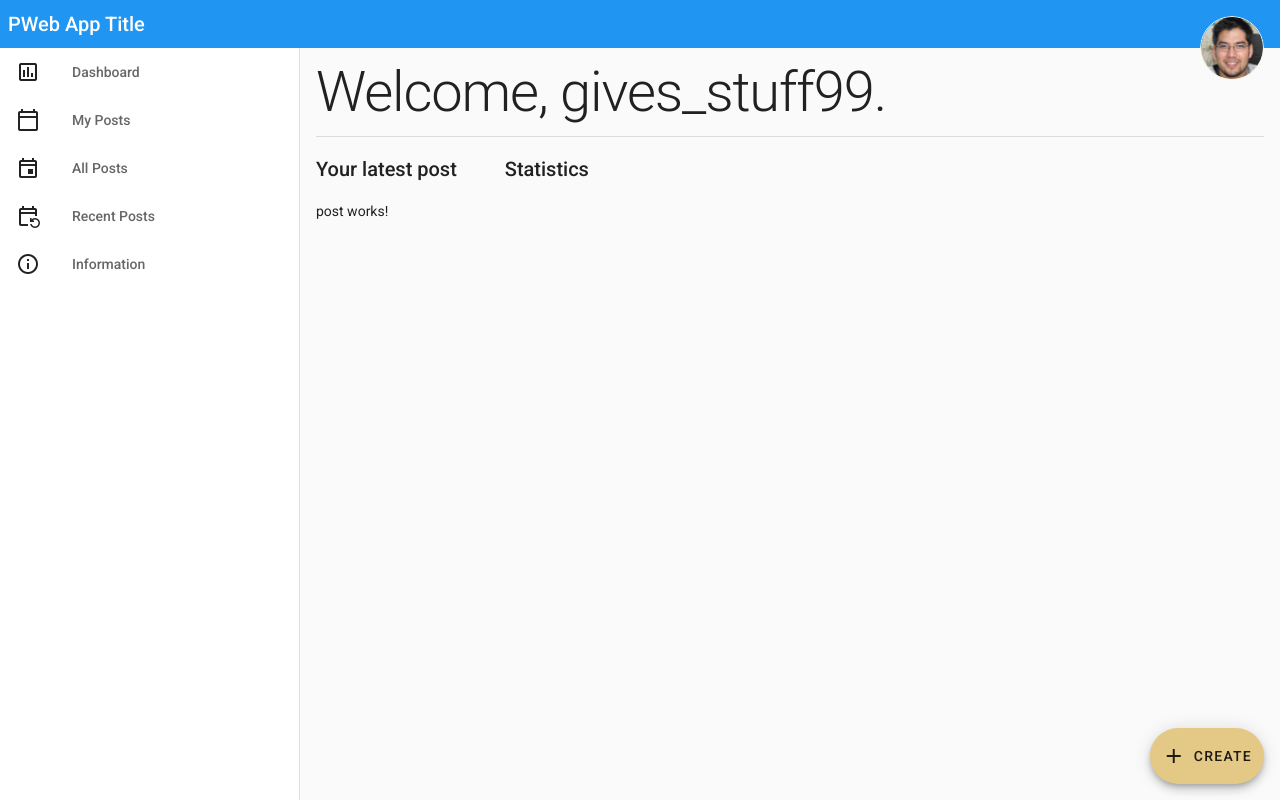
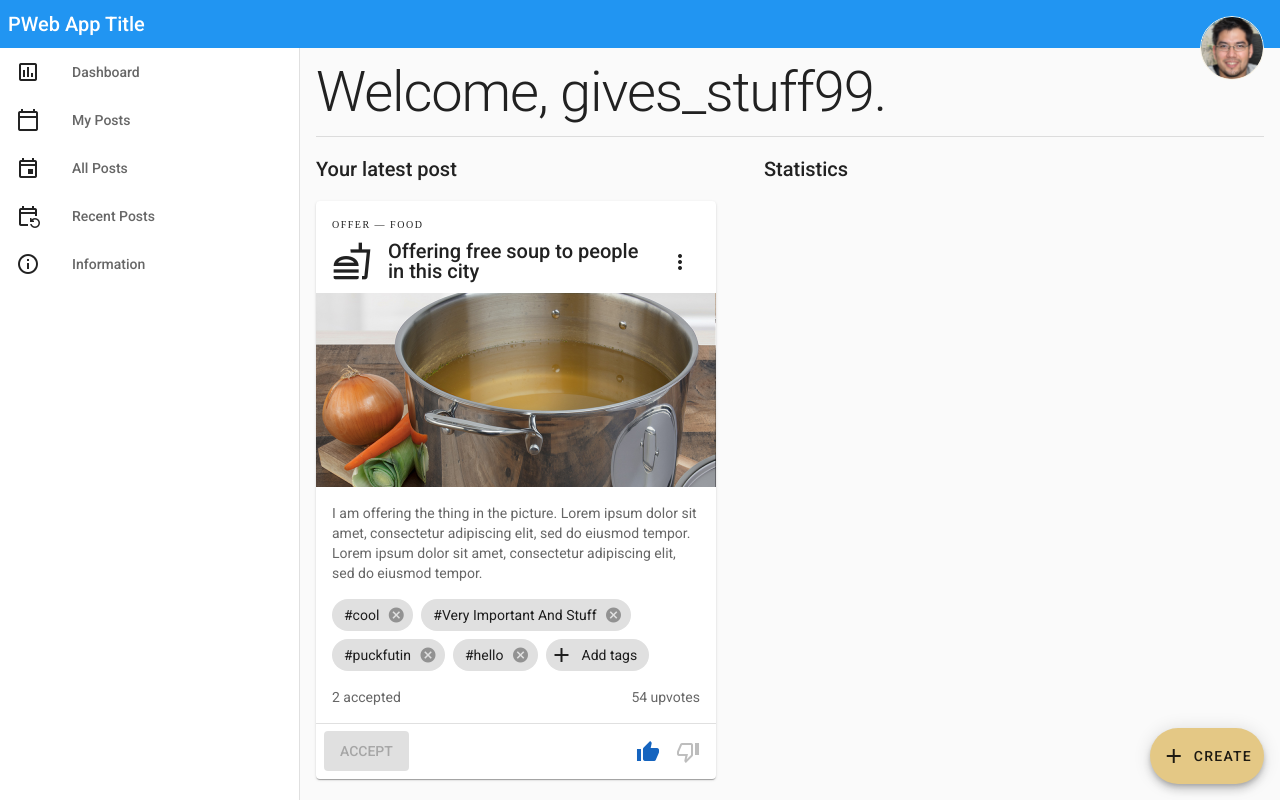
Before and after one commit to slak44/proiect-pweb, an Angular app: page /dashboard in a window 1280 px wide. Built offline with nearby package versions, Linux system fonts and the light colour scheme.

Commit message:
Start posts implementation

```diff
--- a/src/app/base/models/post.model.ts
+++ b/src/app/base/models/post.model.ts
@@ -23,6 +23,8 @@ export interface Post {
   description: string;
   imageUrl?: string;
   upvotes: number;
+  upvoted: boolean;
+  downvoted: boolean;
   interactions: number;
   isRetired: boolean;
   tags: Tag[];
--- a/src/app/base/services/post.service.ts
+++ b/src/app/base/services/post.service.ts
@@ -1,6 +1,6 @@
 import { Injectable } from '@angular/core';
 import { Observable, of } from 'rxjs';
-import { Post, PostCategory, PostType } from '../models/post.model';
+import { Post, PostCategory, PostType, Tag } from '../models/post.model';
 
 @Injectable({
   providedIn: 'root',
@@ -22,6 +22,8 @@ export class PostService {
       type: PostType.OFFER,
       title: 'Offering free soup to people in this city',
       upvotes: 54,
+      upvoted: true,
+      downvoted: false,
       interactions: 2,
       tags: [
         { id: 1, text: 'cool' },
@@ -31,4 +33,17 @@ export class PostService {
       ],
     });
   }
+
+  public addTag(postId: number, tagText: string): Observable<Tag> {
+    // FIXME
+    void postId;
+    return of({ id: 1234, text: tagText });
+  }
+
+  public removeTag(postId: number, tagId: number): Observable<void> {
+    // FIXME
+    void postId;
+    void tagId;
+    return of(void null);
+  }
 }
--- a/src/app/post/post.component.html
+++ b/src/app/post/post.component.html
@@ -1 +1,88 @@
-<p>post works!</p>
+<mat-card>
+  <div class="type-line">
+    {{ postTypeNames[post.type] }}
+    —
+    {{ categoryNames[post.category] }}
+  </div>
+
+  <mat-card-header>
+    <div mat-card-avatar>
+      <mat-icon fontSet="material-icons-outlined">{{ categoryIcons[post.category] }}</mat-icon>
+    </div>
+
+    <mat-card-title>
+      <span>{{ post.title }}</span>
+    </mat-card-title>
+
+    <button *ngIf="isOwned$ | async" mat-icon-button [matMenuTriggerFor]="menu">
+      <mat-icon>more_vert</mat-icon>
+    </button>
+
+    <mat-menu #menu="matMenu">
+      <button mat-menu-item>
+        <span>Edit {{ postTypeNames[post.type].toLowerCase() }} description</span>
+        <mat-icon class="surface-medium-emphasis" fontSet="material-icons-outlined">edit</mat-icon>
+      </button>
+      <button mat-menu-item>
+        <span>Retire {{ postTypeNames[post.type].toLowerCase() }}</span>
+        <mat-icon class="surface-medium-emphasis" fontSet="material-icons-outlined">check_circle_outline</mat-icon>
+      </button>
+      <button mat-menu-item>
+        <span>Delete</span>
+        <mat-icon class="delete" fontSet="material-icons-outlined">delete</mat-icon>
+      </button>
+    </mat-menu>
+  </mat-card-header>
+
+  <img *ngIf="post.imageUrl" mat-card-image [src]="post.imageUrl" alt="Post Image"/>
+
+  <mat-card-content>
+    <p class="description mat-body-1 surface-medium-emphasis">{{ post.description }}</p>
+
+    <mat-chip-list *ngIf="post.tags.length > 0" class="tags-container">
+      <mat-chip *ngFor="let tag of post.tags"
+                (removed)="removeTag(tag)">
+        <span class="mat-body-1">#{{ tag.text }}</span>
+        <mat-icon *ngIf="isOwned$ | async" matChipRemove>cancel</mat-icon>
+      </mat-chip>
+
+      <mat-chip *ngIf="isOwned$ | async"
+                class="add-tags"
+                (click)="$event.stopPropagation(); addTags()"
+                [removable]="false">
+        <mat-icon matChipAvatar>add</mat-icon>
+        <span class="mat-body-1">Add tags</span>
+      </mat-chip>
+    </mat-chip-list>
+
+    <div class="interaction-row surface-medium-emphasis">
+      <span>{{ post.interactions }} {{ interactionCountTexts[post.type] }}</span>
+      <span>{{ post.upvotes }} upvotes</span>
+    </div>
+  </mat-card-content>
+
+  <mat-divider></mat-divider>
+
+  <mat-card-actions>
+    <button class="interaction-button"
+            mat-flat-button
+            [disabled]="isOwned$ | async"
+            (click)="interact()">
+      {{ interactionTexts[post.type] }}
+    </button>
+
+    <button mat-icon-button
+            [class.upvote]="post.upvoted || (isOwned$ | async)"
+            [disabled]="isOwned$ | async"
+            (click)="upvote()">
+      <mat-icon [fontSet]="post.upvoted ? 'material-icons' : 'material-icons-outlined'">thumb_up</mat-icon>
+    </button>
+
+    <button mat-icon-button
+            [class.downvote]="post.downvoted"
+            [disabled]="isOwned$ | async"
+            (click)="downvote()">
+      <mat-icon [fontSet]="post.downvoted ? 'material-icons' : 'material-icons-outlined'">thumb_down</mat-icon>
+    </button>
+  </mat-card-actions>
+</mat-card>
--- a/src/app/post/post.component.scss
+++ b/src/app/post/post.component.scss
@@ -1,3 +1,73 @@
+@use "theme" as *;
+@use "colors" as *;
+
 :host {
   display: block;
+  max-width: 400px;
 }
+
+.type-line {
+  @include overline;
+
+  margin-bottom: 8px;
+}
+
+.mat-card-avatar {
+  .mat-icon {
+    width: 40px;
+    height: 40px;
+    font-size: 40px;
+  }
+}
+
+.mat-menu-item {
+  min-width: 280px;
+  display: flex;
+  align-items: center;
+
+  .mat-icon {
+    margin-right: 0;
+    margin-left: auto;
+  }
+}
+
+.delete {
+  color: $error-red;
+}
+
+.description {
+  margin-bottom: 16px;
+}
+
+.tags-container {
+  display: block;
+  margin-bottom: 16px;
+
+  .add-tags {
+    cursor: pointer;
+  }
+}
+
+.interaction-row {
+  display: flex;
+  justify-content: space-between;
+}
+
+.interaction-button {
+  color: map-get($pweb-primary-palette, 800);
+  text-transform: uppercase;
+
+  margin-right: auto;
+}
+
+.mat-card-actions {
+  display: flex;
+}
+
+.upvote {
+  color: map-get($pweb-primary-palette, 800) !important;
+}
+
+.downvote {
+  color: $error-red;
+}
--- a/src/app/post/post.component.ts
+++ b/src/app/post/post.component.ts
@@ -1,5 +1,9 @@
 import { ChangeDetectionStrategy, Component, Input } from '@angular/core';
-import { Post } from '../base/models/post.model';
+import { Post, PostCategory, PostType, Tag } from '../base/models/post.model';
+import { PostService } from '../base/services/post.service';
+import { MatSnackBar } from '@angular/material/snack-bar';
+import { map, Observable } from 'rxjs';
+import { UserService } from '../base/services/user.service';
 
 @Component({
   selector: 'pweb-post',
@@ -10,6 +14,68 @@ import { Post } from '../base/models/post.model';
 export class PostComponent {
   @Input() public post!: Post;
 
-  constructor() {
+  public readonly isOwned$: Observable<boolean> = this.userService.currentUser$.pipe(
+    map(currentUser => currentUser?.id === this.post.ownerId),
+  );
+
+  public readonly categoryIcons: Record<PostCategory, string> = {
+    [PostCategory.FOOD]: 'fastfood',
+    [PostCategory.SHELTER]: 'cabin',
+    [PostCategory.MATERIALS]: 'inventory_2',
+  };
+
+  public readonly categoryNames: Record<PostCategory, string> = {
+    [PostCategory.FOOD]: 'Food',
+    [PostCategory.SHELTER]: 'Shelter',
+    [PostCategory.MATERIALS]: 'Materials',
+  };
+
+  public readonly postTypeNames: Record<PostType, string> = {
+    [PostType.OFFER]: 'Offer',
+    [PostType.REQUEST]: 'Request',
+  };
+
+  public readonly interactionTexts: Record<PostType, string> = {
+    [PostType.OFFER]: 'Accept',
+    [PostType.REQUEST]: 'Contribute',
+  };
+
+  public readonly interactionCountTexts: Record<PostType, string> = {
+    [PostType.OFFER]: 'accepted',
+    [PostType.REQUEST]: 'contributors',
+  };
+
+  constructor(
+    private readonly postService: PostService,
+    private readonly userService: UserService,
+    private readonly matSnackBar: MatSnackBar,
+  ) {
+  }
+
+  public removeTag(tag: Tag): void {
+    this.postService.removeTag(this.post.id, tag.id).subscribe({
+      next: () => {
+        const ref = this.matSnackBar.open(`Tag removed: #${tag.text}`, 'UNDO');
+        ref.onAction().subscribe(() => {
+          // FIXME
+        });
+      },
+    });
+  }
+
+  public interact(): void {
+    // FIXME
+  }
+
+  public upvote(): void {
+    // FIXME
+  }
+
+  public downvote(): void {
+    // FIXME
+  }
+
+  public addTags(): void {
+    // FIXME
   }
 }
--- a/src/style/_colors.scss
+++ b/src/style/_colors.scss
@@ -55,3 +55,5 @@ $pweb-accent-palette: (
     900: $light-primary-text,
   )
 );
+
+$error-red: #B00020;
--- a/src/style/_theme.scss
+++ b/src/style/_theme.scss
@@ -17,3 +17,12 @@ $pweb-fe-theme: mat.define-light-theme((
 $pweb-typography: mat.define-typography-config();
 
 $light-font-family: 'Roboto Light', 'Helvetica Neue', sans-serif !important;
+
+@mixin overline {
+  font-family: map-get($pweb-typography, font-family);
+  text-transform: uppercase;
+  font-size: 10px;
+  font-weight: 500;
+  line-height: 16px;
+  letter-spacing: 1.5px;
+}
```
Also changed, not shown: src/app/post/post.module.ts (+14 -0 lines).
